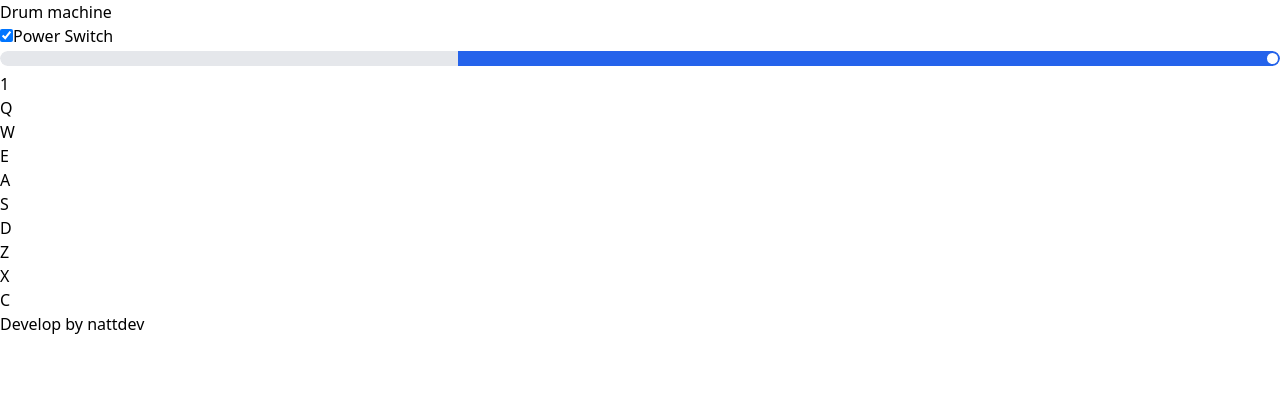
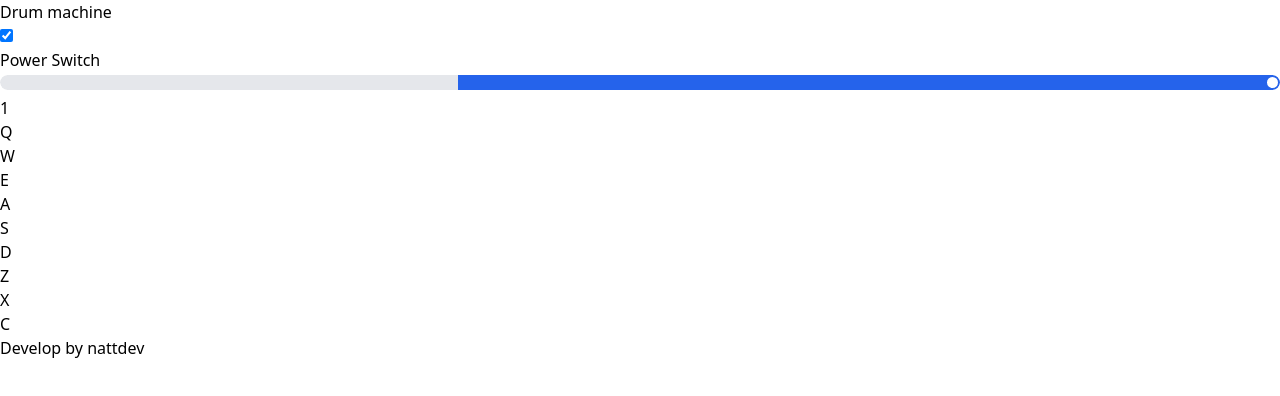
Before and after one commit to nattdev/drum-machine, a React (Vite) app: page / in a window 1280 px wide. Shown: the top 396 px of the page. Built offline with nearby package versions, Linux system fonts and the light colour scheme.

Commit message:
Change span to p element and add styles

```diff
--- a/src/components/PowerSwitch.jsx
+++ b/src/components/PowerSwitch.jsx
@@ -19,7 +19,7 @@ function PowerSwitch({isActiveData, isActive}) {
             <label className="switch relative inline-flex items-center cursor-pointer">
                 <input ref={inputRef} className="sr-only peer" type="checkbox" onChange={handleisActive}/>
                     <span className="w-11 h-6 bg-gray-200 peer-focus:outline-none peer-focus:ring-4 peer-focus:ring-blue-300 dark:peer-focus:ring-blue-800 rounded-full peer dark:bg-gray-700 peer-checked:after:translate-x-full rtl:peer-checked:after:-translate-x-full peer-checked:after:border-white after:content-[''] after:absolute after:top-[2px] after:start-[2px] after:bg-white after:border-gray-300 after:border after:rounded-full after:h-5 after:w-5 after:transition-all dark:border-gray-600 peer-checked:bg-blue-600"></span>
-                    <span className="ms-3 text-sm font-medium text-white">Power Switch</span>
+                    <p className="ms-3 text-sm font-medium text-white select-none">Power Switch</p>
             </label>
         </div>
     )
```
